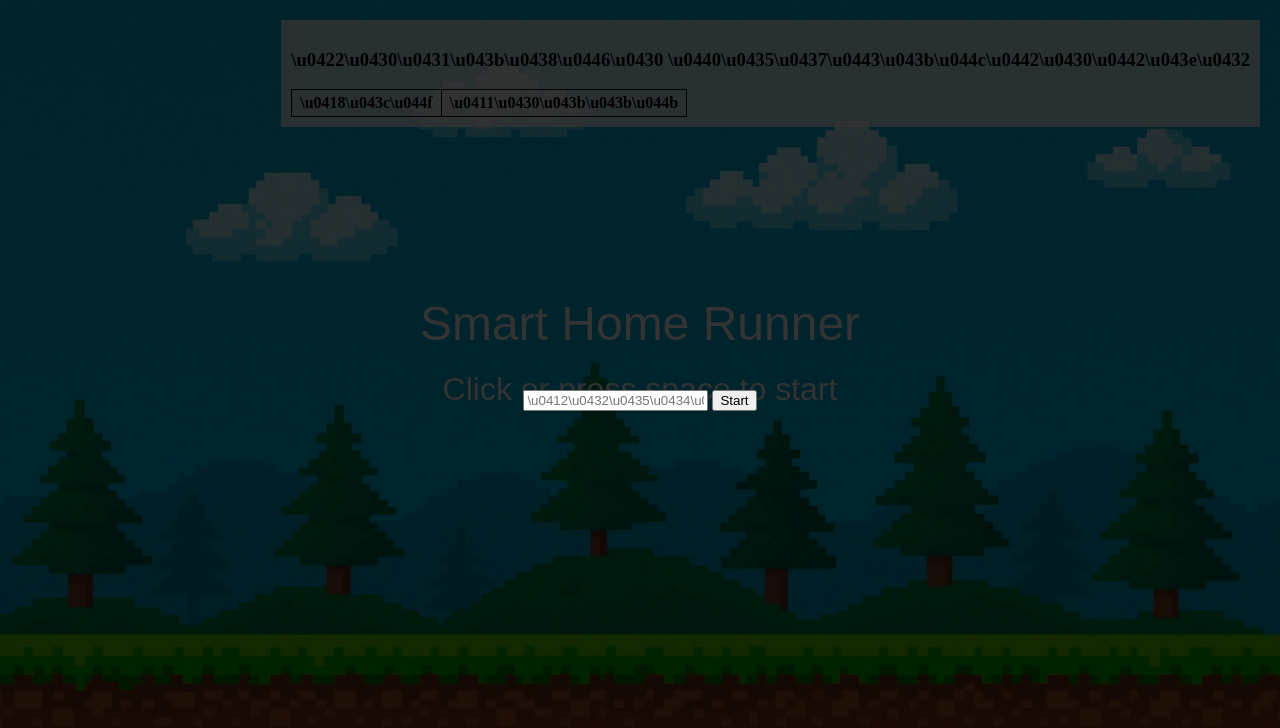
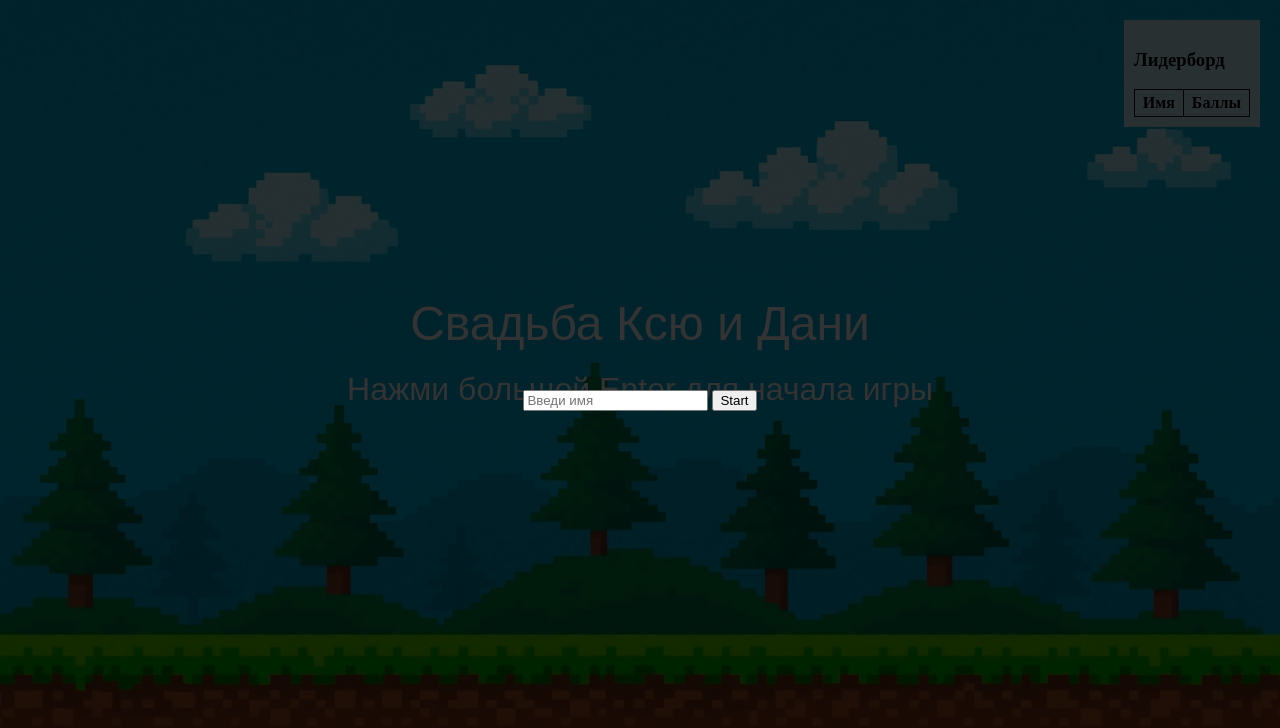
Before and after one commit to dstebnev/WeddinGame, a plain HTML site: page web/index.html in a window 1280 px wide. Drawn offline with Linux system fonts and the light colour scheme.

Commit message:
Косметические изменения

```diff
--- a/web/game.js
+++ b/web/game.js
@@ -253,11 +253,11 @@ function draw(){
     if(!gameStarted){
         ctx.fillStyle = 'white';
         ctx.font = '48px sans-serif';
-        const title = 'Smart Home Runner';
+        const title = 'Свадьба Ксю и Дани';
         const titleW = ctx.measureText(title).width;
         ctx.fillText(title, (width-titleW)/2, height/2 - 60);
         ctx.font = '32px sans-serif';
-        const prompt = 'Click or press space to start';
+        const prompt = 'Нажми большой Enter для начала игры';
         const pW = ctx.measureText(prompt).width;
         ctx.fillText(prompt,(width-pW)/2, height/2);
         return;
--- a/web/index.html
+++ b/web/index.html
@@ -35,15 +35,15 @@
 <body>
     <div id="usernameOverlay">
         <div>
-            <input id="usernameInput" placeholder="\u0412\u0432\u0435\u0434\u0438\u0442\u0435 \u0438\u043c\u044f">
+            <input id="usernameInput" placeholder="Введи имя">
             <button id="startButton">Start</button>
         </div>
     </div>
     <canvas id="gameCanvas"></canvas>
     <div id="scoreboard">
-        <h3>\u0422\u0430\u0431\u043b\u0438\u0446\u0430 \u0440\u0435\u0437\u0443\u043b\u044c\u0442\u0430\u0442\u043e\u0432</h3>
+        <h3>Лидерборд</h3>
         <table id="scoreTable">
-            <thead><tr><th>\u0418\u043c\u044f</th><th>\u0411\u0430\u043b\u043b\u044b</th></tr></thead>
+            <thead><tr><th>Имя</th><th>Баллы</th></tr></thead>
             <tbody></tbody>
         </table>
     </div>
```
